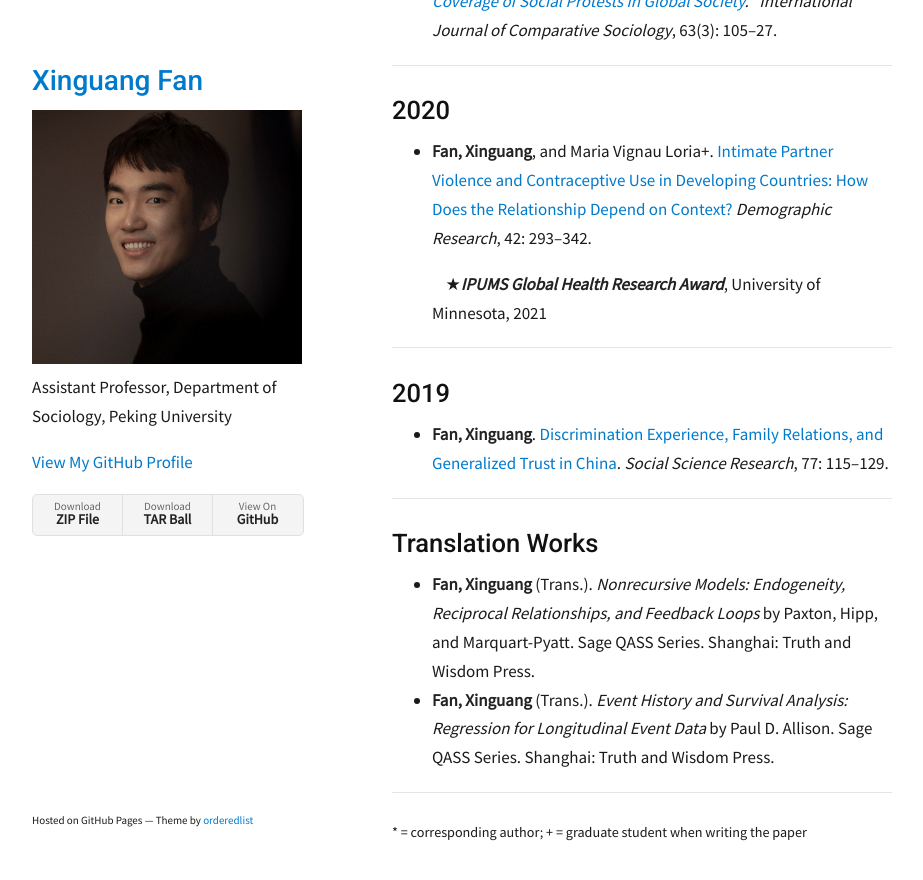
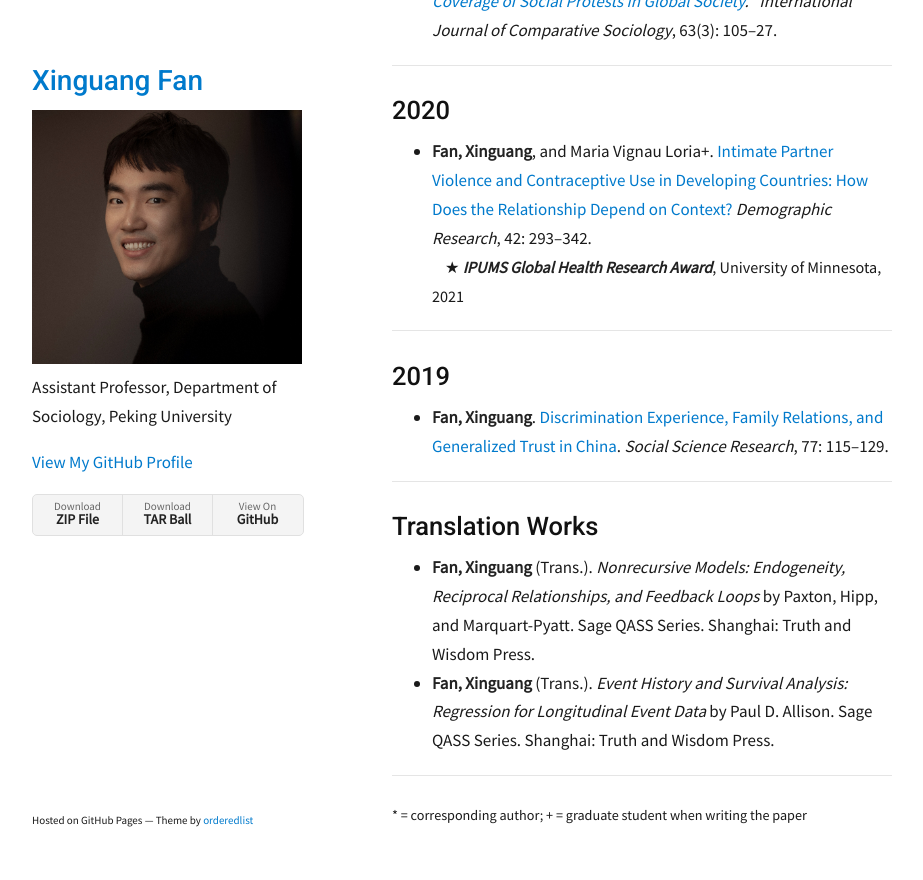
Before and after one commit to xinguang-fan/xinguang-fan.github.io, a Jekyll site: the page built from research.md, in a window 1280 px wide and 900 px high, scrolled down 1911 px. Shown: the top 880 px of the window, without its empty margins (178-1101 px from the left). Built offline with Jekyll 4.4.1, drawn with Linux system fonts in a browser that asks for light colours.

Commit message:
Update research.md

```diff
--- a/research.md
+++ b/research.md
@@ -56,8 +56,8 @@ nav_order: 2
 ## 2020
 
 - **Fan, Xinguang**, and Maria Vignau Loria+. [Intimate Partner Violence and Contraceptive Use in Developing Countries: How Does the Relationship Depend on Context?](https://doi.org/10.4054/DemRes.2020.42.10) *Demographic Research*, 42: 293–342.
-
-  &nbsp;&nbsp;&nbsp;&nbsp;★**_IPUMS Global Health Research Award_**, University of Minnesota, 2021
+  <br>
+  <span style="font-size: 0.95em;">&nbsp;&nbsp;&nbsp;&nbsp;★ <strong><em>IPUMS Global Health Research Award</em></strong>, University of Minnesota, 2021<span>
 
 ---
 
```
